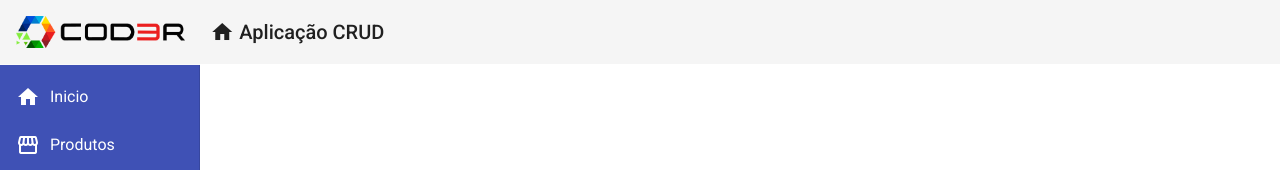
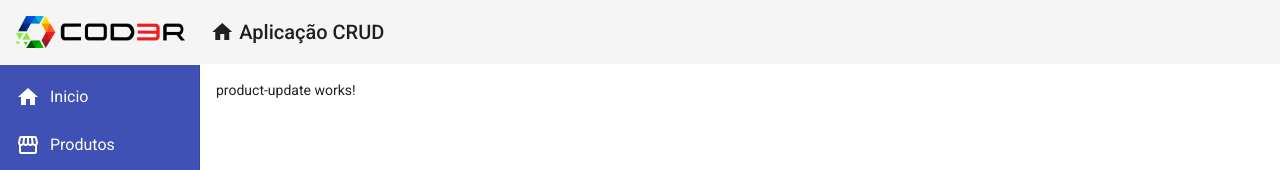
Before and after one commit to JeeanLiima97/Angular-crud, an Angular app in the folder frontend/: page /products/update/1 in a window 1280 px wide. Before the commit this address led to /. Shown: the top 170 px of the page. Built offline with nearby package versions, Linux system fonts and the light colour scheme.

Commit message:
adicionando rota para update do produto

```diff
--- a/frontend/src/app/app.module.ts
+++ b/frontend/src/app/app.module.ts
@@ -29,7 +29,8 @@
 import { ProductRead2Component } from './components/product/product-read2/product-read2.component';
 import { MatTableModule } from '@angular/material/table';
 import { MatPaginatorModule } from '@angular/material/paginator';
-import { MatSortModule } from '@angular/material/sort'
+import { MatSortModule } from '@angular/material/sort';
+import { ProductUpdateComponent } from './components/product/product-update/product-update.component'
 
 @NgModule({
   declarations: [
@@ -41,7 +42,8 @@
     ProductCrudComponent,
     ProductCreateComponent,
     ProductReadComponent,
-    ProductRead2Component
+    ProductRead2Component,
+    ProductUpdateComponent
   ],
   imports: [
     BrowserModule,
--- a/frontend/src/app/components/product/product-read/product-read.component.html
+++ b/frontend/src/app/components/product/product-read/product-read.component.html
@@ -22,7 +22,7 @@
          <ng-container matColumnDef="action">
             <th mat-header-cell *matHeaderCellDef>Ações</th>
             <td mat-cell *matCellDef="let row">
-                <a routerLink="">
+                <a routerLink="/products/update/{{row.id}}">
                     <i class="material-icons edit">
                         edit
                     </i>
--- /dev/null
+++ b/frontend/src/app/components/product/product-update/product-update.component.html
@@ -0,0 +1 @@
+<p>product-update works!</p>
--- /dev/null
+++ b/frontend/src/app/components/product/product-update/product-update.component.ts
@@ -0,0 +1,15 @@
+import { Component, OnInit } from '@angular/core';
+
+@Component({
+  selector: 'app-product-update',
+  templateUrl: './product-update.component.html',
+  styleUrls: ['./product-update.component.css']
+})
+export class ProductUpdateComponent implements OnInit {
+
+  constructor() { }
+
+  ngOnInit(): void {
+  }
+
+}
```
Also changed, not shown: frontend/src/app/app-routing.module.ts (+6 -1 lines), frontend/src/app/components/product/product-update/product-update.component.css (added).
